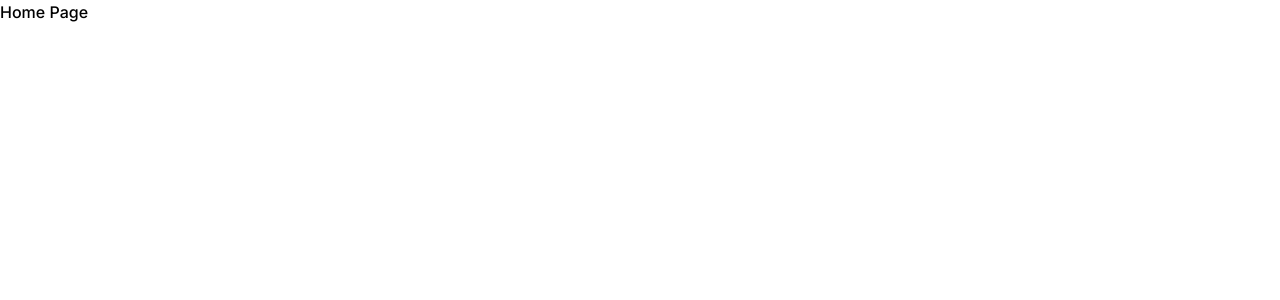
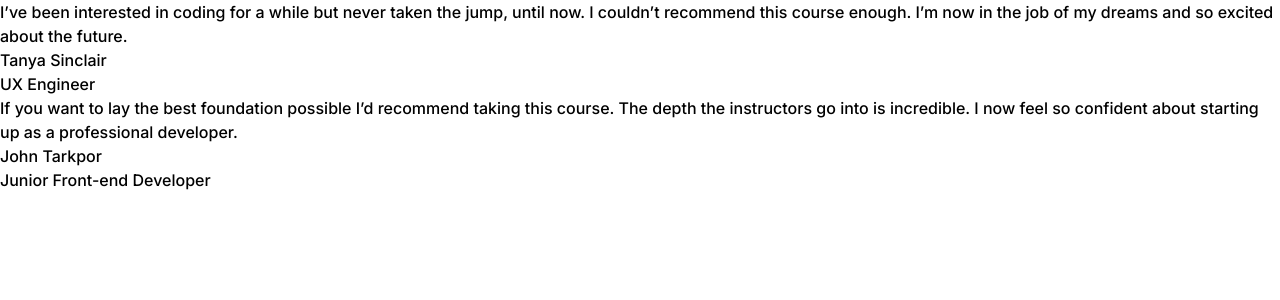
Before and after one commit to n0rrman/frontend-mentor-challenges-green, a Next.js app in the folder coding-bootcamp-testimonials-slider/: page / in a window 1280 px wide. Shown: the top 300 px of the page. Built offline with nearby package versions, Linux system fonts and the light colour scheme.

Commit message:
coding-bootcamp-testimonials-slider text content added

```diff
--- a/coding-bootcamp-testimonials-slider/src/app/globals.css
+++ b/coding-bootcamp-testimonials-slider/src/app/globals.css
@@ -1,3 +1,10 @@
 @tailwind base;
 @tailwind components;
 @tailwind utilities;
+
+@layer base {
+  :root {
+    --color-darkblue: 240deg 38% 20%;
+    --color-grayishblue: 240deg 18% 77%;
+  }
+}
--- a/coding-bootcamp-testimonials-slider/src/app/page.tsx
+++ b/coding-bootcamp-testimonials-slider/src/app/page.tsx
@@ -1,5 +1,22 @@
+import Card from "@/components/card";
+
 export default function Home() {
-    return (
-      <div>Home Page</div>
-    );
-  }
+  return (
+    <div>
+      <Card
+        name="Tanya Sinclair"
+        title="UX Engineer"
+        review="I’ve been interested in coding for a while but never taken the jump, until now.
+  I couldn’t recommend this course enough. I’m now in the job of my dreams and so
+  excited about the future."
+      />
+      <Card
+        name="John Tarkpor"
+        title="Junior Front-end Developer"
+        review="If you want to lay the best foundation possible I’d recommend taking this course.
+  The depth the instructors go into is incredible. I now feel so confident about
+  starting up as a professional developer. "
+      />
+    </div>
+  );
+}
--- /dev/null
+++ b/coding-bootcamp-testimonials-slider/src/components/card.tsx
@@ -0,0 +1,15 @@
+interface CardProps {
+  name: string;
+  title: string;
+  review: string;
+}
+
+export default function Card({ name, title, review }: CardProps) {
+  return (
+    <div>
+      <p>{review}</p>
+      <div>{name}</div>
+      <div>{title}</div>
+    </div>
+  );
+}
--- a/coding-bootcamp-testimonials-slider/tailwind.config.ts
+++ b/coding-bootcamp-testimonials-slider/tailwind.config.ts
@@ -6,7 +6,14 @@ const config: Config = {
     './src/components/**/*.{js,ts,jsx,tsx,mdx}',
     './src/app/**/*.{js,ts,jsx,tsx,mdx}',
   ],
-  theme: {},
+  theme: {
+    extend:{
+      colors: {
+        darkblue: 'hsl(var(--color-darkblue) / <alpha-value>)',
+        grayishblue: 'hsl(var(--color-grayishblue) / <alpha-value>)',
+      }
+    }
+  },
   plugins: [],
 }
 export default config
```
Also changed, not shown: coding-bootcamp-testimonials-slider/src/app/index.html (deleted, +0 -38 lines), 1 other file (tests, documents, lock files or other folders).
